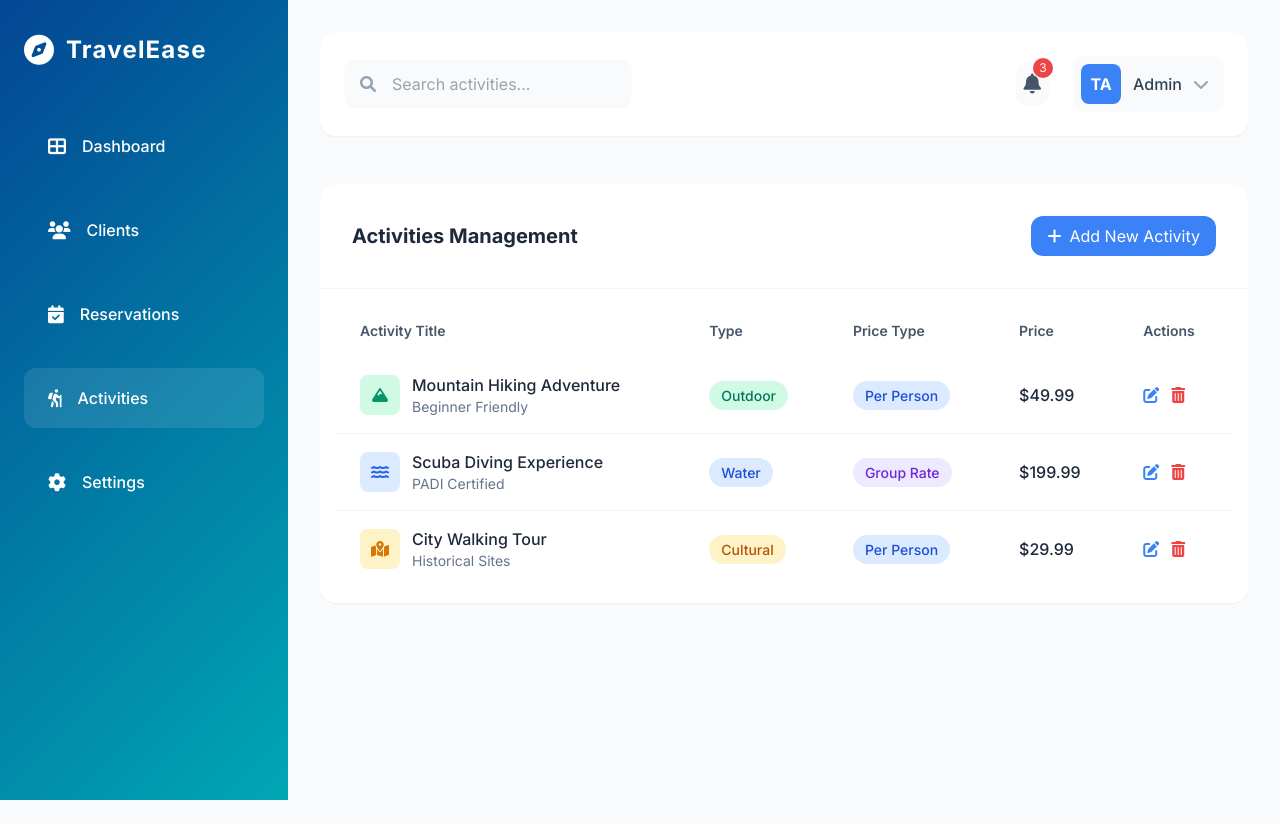
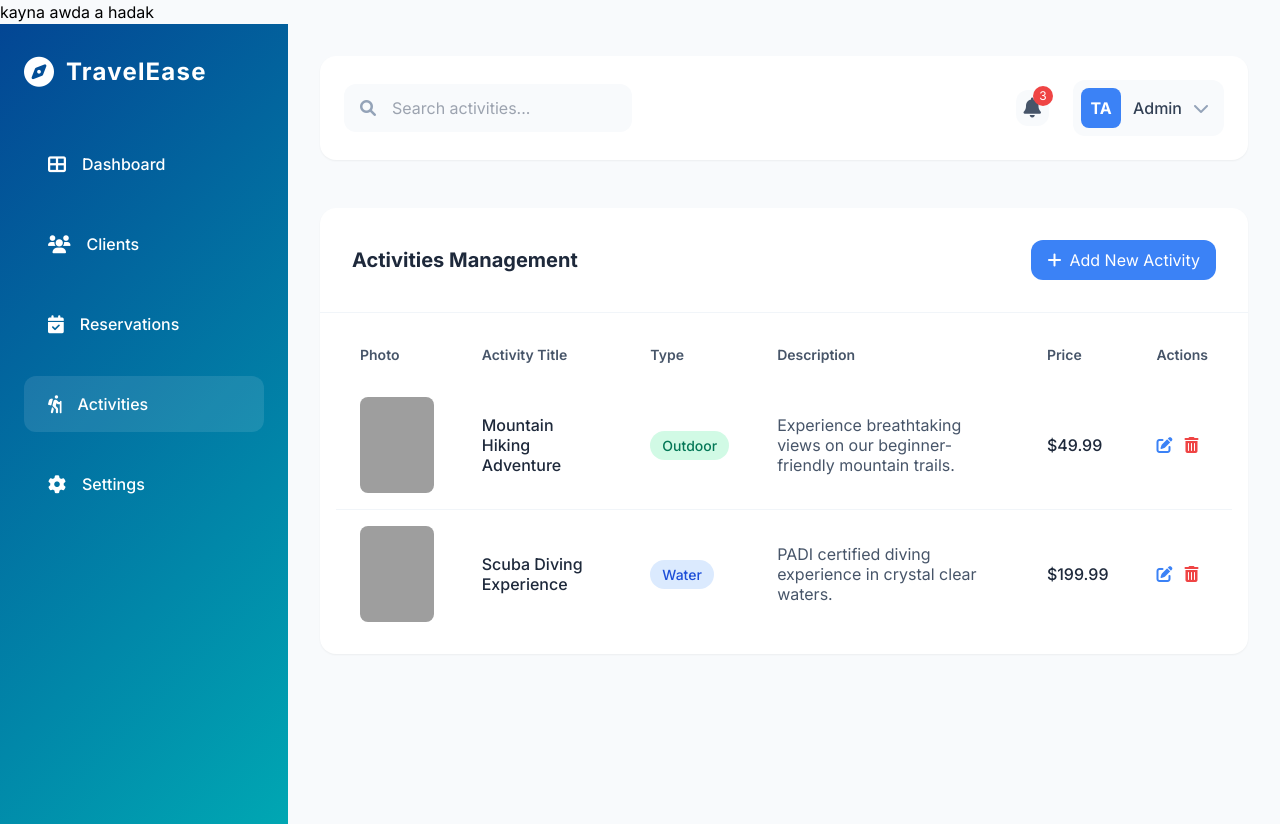
Before and after one commit to mohamedelasri202/Gestion-des-R-servations, a PHP site: page /activities.php in a window 1280 px wide. Before the commit the page ends 800 px from the top, so only its background shows below. Run offline with PHP 8.4, Linux system fonts and the light colour scheme; some libraries are stand-ins or nearby versions; grey boxes are pictures that could not be loaded.

Commit message:
fonction d'ajoute en data base

```diff
--- a/activities.php
+++ b/activities.php
@@ -1,3 +1,105 @@
+<?php
+include 'Database.php';
+
+class utilisateur {
+    private $name;
+    private $email;
+    private $password;
+    protected $dbcon;
+
+    public function __construct($db, $name = "", $email= "", $password= "") {
+        $this->dbcon = $db;
+        $this->name = $name;
+        $this->email = $email;
+        $this->password = $password;
+
+    }
+
+    public function insertActivity() {
+
+            $sql = "INSERT INTO utilisateur(name, email, password) VALUES (:name, :email, :password)";
+            $stmt = $this->dbcon->prepare($sql);
+
+
+            $stmt->bindParam(':name', $this->name);
+            $stmt->bindParam(':email', $this->email);
+            $stmt->bindParam(':password', $this->password);
+
+
+            $stmt->execute();
+
+
+
+    }
+}
+
+// Usage example
+$db = new Database();
+$conn = $db->connect();
+
+if ($conn) {
+    // Create an instance of Activities and insert data
+    $activity = new utilisateur ($conn, "Hiking Trip", "A fun mountain hike", 555);
+    $activity->insertActivity();
+} else {
+    echo "Database connection failed.";
+}
+?>
+
+
+
+
+
+
+
+
+
+
+
+
+
+
+
+
+
+
+
+
+
+
+
+
+
+
+
+
+
+
+
+
+
+
+
+
+
+
+
+
+
+
+
+
+
+
+
+
+
+
+
+
+
+
+
 <!DOCTYPE html>
 <html lang="en">
 <head>
@@ -27,6 +129,48 @@
     </style>
 </head>
 <body class="bg-slate-50">
+    <!-- Activity Form Modal -->
+    <div id="activityModal" class="fixed inset-0 bg-black bg-opacity-50 hidden items-center justify-center z-50">
+        <div class="bg-white rounded-2xl p-8 w-full max-w-2xl">
+            <div class="flex justify-between items-center mb-6">
+                <h3 class="text-xl font-bold text-slate-800">Add New Activity</h3>
+                <button onclick="toggleModal()" class="text-slate-400 hover:text-slate-600">
+                    <i class="fas fa-times text-xl"></i>
+                </button>
+            </div>
+            <form class="space-y-6">
+                <div>
+                    <label class="block text-sm font-medium text-slate-700 mb-2">Activity Photo</label>
+                    <input type="file" accept="image/*" class="w-full p-2 border border-slate-200 rounded-xl">
+                </div>
+                <div>
+                    <label class="block text-sm font-medium text-slate-700 mb-2">Title</label>
+                    <input type="text" class="w-full p-3 border border-slate-200 rounded-xl" placeholder="Enter activity title">
+                </div>
+                <div>
+                    <label class="block text-sm font-medium text-slate-700 mb-2">Description</label>
+                    <textarea class="w-full p-3 border border-slate-200 rounded-xl h-32" placeholder="Enter activity description"></textarea>
+                </div>
+                <div>
+                    <label class="block text-sm font-medium text-slate-700 mb-2">Type</label>
+                    <select class="w-full p-3 border border-slate-200 rounded-xl">
+                        <option value="outdoor">Outdoor</option>
+                        <option value="water">Water</option>
+                        <option value="cultural">Cultural</option>
+                    </select>
+                </div>
+                <div>
+                    <label class="block text-sm font-medium text-slate-700 mb-2">Price ($)</label>
+                    <input type="number" step="0.01" class="w-full p-3 border border-slate-200 rounded-xl" placeholder="Enter price">
+                </div>
+                <div class="flex justify-end space-x-4">
+                    <button type="button" onclick="toggleModal()" class="px-6 py-2 bg-slate-100 text-slate-600 rounded-xl hover:bg-slate-200">Cancel</button>
+                    <button type="submit" class="px-6 py-2 bg-blue-500 text-white rounded-xl hover:bg-blue-600">Save Activity</button>
+                </div>
+            </form>
+        </div>
+    </div>
+
     <div class="min-h-screen flex">
         <!-- Sidebar -->
         <aside class="w-72 ocean-gradient text-white py-8 px-6 fixed h-full">
@@ -36,7 +180,7 @@
             </div>
 
             <nav class="space-y-6">
-                <a href="dashboord.php.php" class="flex items-center space-x-4 px-6 py-4 hover:bg-white hover:bg-opacity-10 rounded-xl">
+                <a href="dashboard.php" class="flex items-center space-x-4 px-6 py-4 hover:bg-white hover:bg-opacity-10 rounded-xl">
                     <i class="fas fa-th-large text-lg"></i>
                     <span class="font-medium">Dashboard</span>
                 </a>
@@ -108,7 +252,7 @@
                 <div class="p-8 border-b border-slate-100">
                     <div class="flex justify-between items-center">
                         <h2 class="text-xl font-bold text-slate-800">Activities Management</h2>
-                        <button class="px-4 py-2 bg-blue-500 text-white rounded-xl hover:bg-blue-600 transition-all duration-300">
+                        <button onclick="toggleModal()" class="px-4 py-2 bg-blue-500 text-white rounded-xl hover:bg-blue-600 transition-all duration-300">
                             <i class="fas fa-plus mr-2"></i>Add New Activity
                         </button>
                     </div>
@@ -117,9 +261,10 @@
                     <table class="w-full">
                         <thead>
                             <tr class="text-left">
+                                <th class="px-6 py-4 text-sm font-semibold text-slate-600">Photo</th>
                                 <th class="px-6 py-4 text-sm font-semibold text-slate-600">Activity Title</th>
                                 <th class="px-6 py-4 text-sm font-semibold text-slate-600">Type</th>
-                                <th class="px-6 py-4 text-sm font-semibold text-slate-600">Price Type</th>
+                                <th class="px-6 py-4 text-sm font-semibold text-slate-600">Description</th>
                                 <th class="px-6 py-4 text-sm font-semibold text-slate-600">Price</th>
                                 <th class="px-6 py-4 text-sm font-semibold text-slate-600">Actions</th>
                             </tr>
@@ -127,28 +272,21 @@
                         <tbody class="divide-y divide-slate-100">
                             <tr class="hover:bg-slate-50 transition-all duration-300">
                                 <td class="px-6 py-4">
-                                    <div class="flex items-center">
-                                        <div class="w-10 h-10 rounded-lg bg-emerald-100 flex items-center justify-center text-emerald-600 font-medium mr-3">
-                                            <i class="fas fa-mountain"></i>
-                                        </div>
-                                        <div>
-                                            <p class="font-medium text-slate-800">Mountain Hiking Adventure</p>
-                                            <p class="text-sm text-slate-500">Beginner Friendly</p>
-                                        </div>
-                                    </div>
+                                    <img src="/api/placeholder/160/90" alt="Mountain Hiking" class="w-40 h-24 object-cover rounded-lg">
+                                </td>
+                                <td class="px-6 py-4">
+                                    <p class="font-medium text-slate-800">Mountain Hiking Adventure</p>
                                 </td>
                                 <td class="px-6 py-4">
                                     <span class="status-badge bg-emerald-100 text-emerald-700">Outdoor</span>
                                 </td>
-                                <td class="px-6 py-4">
-                                    <span class="status-badge bg-blue-100 text-blue-700">Per Person</span>
-                                </td>
+                                <td class="px-6 py-4 text-slate-600">Experience breathtaking views on our beginner-friendly mountain trails.</td>
                                 <td class="px-6 py-4 text-slate-800 font-medium">$49.99</td>
                                 <td class="px-6 py-4">
                                     <div class="flex space-x-3">
-                                        <a href="edit_activity.php?id=1" class="text-blue-500 hover:text-blue-700" title="Edit">
+                                        <button class="text-blue-500 hover:text-blue-700" title="Edit">
                                             <i class="fas fa-edit"></i>
-                                        </a>
+                                        </button>
                                         <button class="text-red-500 hover:text-red-700" title="Delete">
                                             <i class="fas fa-trash-alt"></i>
                                         </button>
@@ -158,59 +296,21 @@
 
                             <tr class="hover:bg-slate-50 transition-all duration-300">
                                 <td class="px-6 py-4">
-                                    <div class="flex items-center">
-                                        <div class="w-10 h-10 rounded-lg bg-blue-100 flex items-center justify-center text-blue-600 font-medium mr-3">
-                                            <i class="fas fa-water"></i>
-                                        </div>
-                                        <div>
-                                            <p class="font-medium text-slate-800">Scuba Diving Experience</p>
-                                            <p class="text-sm text-slate-500">PADI Certified</p>
-                                        </div>
-                                    </div>
+                                    <img src="/api/placeholder/160/90" alt="Scuba Diving" class="w-40 h-24 object-cover rounded-lg">
+                                </td>
+                                <td class="px-6 py-4">
+                                    <p class="font-medium text-slate-800">Scuba Diving Experience</p>
                                 </td>
                                 <td class="px-6 py-4">
                                     <span class="status-badge bg-blue-100 text-blue-700">Water</span>
                                 </td>
-                                <td class="px-6 py-4">
-                                    <span class="status-badge bg-violet-100 text-violet-700">Group Rate</span>
-                                </td>
+                                <td class="px-6 py-4 text-slate-600">PADI certified diving experience in crystal clear waters.</td>
                                 <td class="px-6 py-4 text-slate-800 font-medium">$199.99</td>
                                 <td class="px-6 py-4">
                                     <div class="flex space-x-3">
-                                        <a href="edit_activity.php?id=2" class="text-blue-500 hover:text-blue-700" title="Edit">
+                                        <button class="text-blue-500 hover:text-blue-700" title="Edit">
                                             <i class="fas fa-edit"></i>
-                                        </a>
-                                        <button class="text-red-500 hover:text-red-700" title="Delete">
-                                            <i class="fas fa-trash-alt"></i>
                                         </button>
-                                    </div>
-                                </td>
-                            </tr>
-
-                            <tr class="hover:bg-slate-50 transition-all duration-300">
-                                <td class="px-6 py-4">
-                                    <div class="flex items-center">
-                                        <div class="w-10 h-10 rounded-lg bg-amber-100 flex items-center justify-center text-amber-600 font-medium mr-3">
-                                            <i class="fas fa-map-marked-alt"></i>
-                                        </div>
-                                        <div>
-                                            <p class="font-medium text-slate-800">City Walking Tour</p>
-                                            <p class="text-sm text-slate-500">Historical Sites</p>
-                                        </div>
-                                    </div>
-                                </td>
-                                <td class="px-6 py-4">
-                                    <span class="status-badge bg-amber-100 text-amber-700">Cultural</span>
-                                </td>
-                                <td class="px-6 py-4">
-                                    <span class="status-badge bg-blue-100 text-blue-700">Per Person</span>
-                                </td>
-                                <td class="px-6 py-4 text-slate-800 font-medium">$29.99</td>
-                                <td class="px-6 py-4">
-                                    <div class="flex space-x-3">
-                                        <a href="edit_activity.php?id=3" class="text-blue-500 hover:text-blue-700" title="Edit">
-                                            <i class="fas fa-edit"></i>
-                                        </a>
                                         <button class="text-red-500 hover:text-red-700" title="Delete">
                                             <i class="fas fa-trash-alt"></i>
                                         </button>
@@ -223,5 +323,13 @@
             </div>
         </main>
     </div>
+
+    <script>
+        function toggleModal() {
+            const modal = document.getElementById('activityModal');
+            modal.classList.toggle('hidden');
+            modal.classList.toggle('flex');
+        }
+    </script>
 </body>
 </html>
--- a/database.php
+++ b/database.php
@@ -7,18 +7,19 @@ class Database {
     private $password = '';
     public $conn;
 
-
     public function connect() {
-
-        $this->conn = new mysqli($this->host, $this->username, $this->password, $this->db_name);
+        $dsn = "mysql:host={$this->host};dbname={$this->db_name};charset=utf8";
+        $this->conn = new PDO($dsn, $this->username, $this->password);
 
 
-        if ($this->conn->connect_error) {
-            echo "ohhoh la" . $this->conn->connect_error;
+        $this->conn->setAttribute(PDO::ATTR_ERRMODE, PDO::ERRMODE_EXCEPTION);
+
+        if (!$this->conn) {
+            echo "wallo gha ktrwan";
             return null;
         }
 
-        echo "wakhlini sakta";
+        echo "kayna awda a hadak";
         return $this->conn;
     }
 }
--- a/sql.sql
+++ b/sql.sql
@@ -26,6 +26,7 @@ create database voyage_agency ;
              type ENUM('flight', 'hotel', 'tour') NOT NULL,
              location VARCHAR(255),
              price DECIMAL(10, 2) NOT NULL,
+             image_url varchar (100),
              availability_status ENUM('available', 'unavailable') NOT NULL,
              created_at TIMESTAMP DEFAULT CURRENT_TIMESTAMP
             );
```
Also changed, not shown: dashboord.php (+26 -3 lines).
